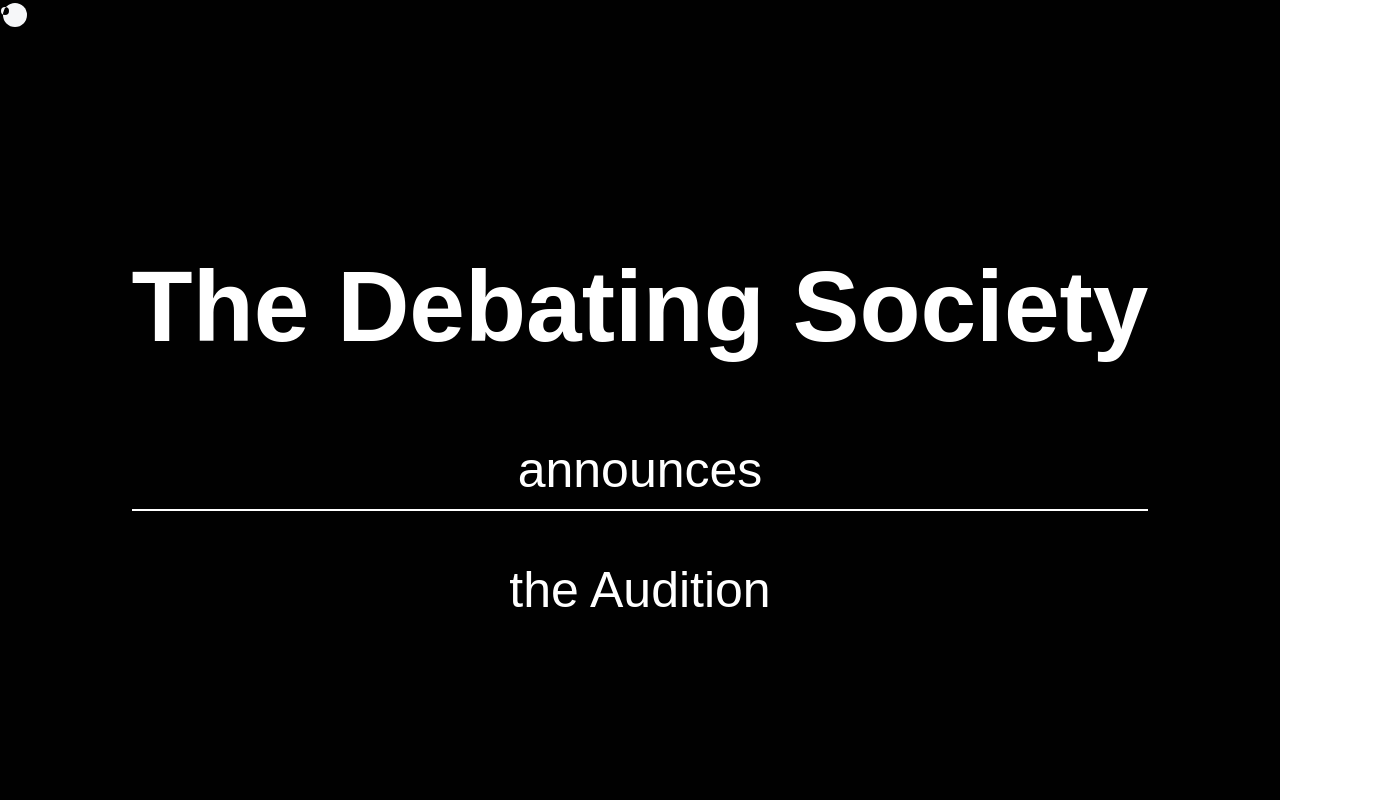
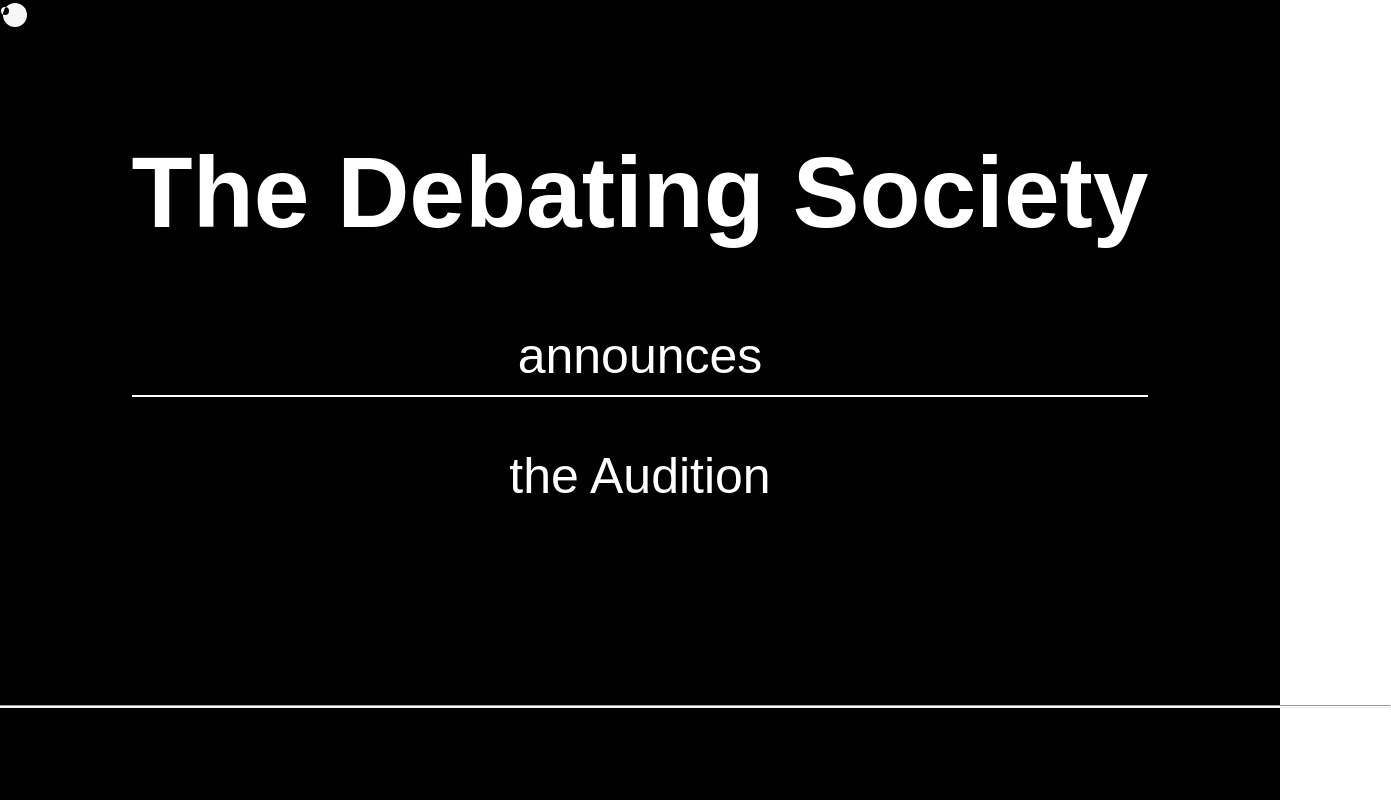
Before and after one commit to dipayandas24/AuditionDS, a React (Create React App) app in the folder frontend/: page / in a window 1280 px wide. Shown: the whole page, 1391 px wide, since content can reach past the window. Built offline with nearby package versions, Linux system fonts and the light colour scheme.

Commit message:
Horiozontal Line

```diff
--- a/frontend/package.json
+++ b/frontend/package.json
@@ -11,7 +11,7 @@
     "react-dom": "^18.2.0",
     "react-router-dom": "^6.21.2",
     "react-scripts": "5.0.1",
-    "sass": "^1.69.7",
+    "sass": "^1.70.0",
     "web-vitals": "^2.1.4"
   },
   "scripts": {
--- a/frontend/src/Pages/Landing/Landing.jsx
+++ b/frontend/src/Pages/Landing/Landing.jsx
@@ -69,6 +69,9 @@ const Landing = () => {
           <p className="description">announces</p>
           <a className="hoverable">the Audition</a>
         </div>
+        <div className="content-wrapper">
+           <hr  className='bar'/>
+        </div>
       </div>
     </div>
   );
--- a/frontend/src/Pages/Landing/Landing.scss
+++ b/frontend/src/Pages/Landing/Landing.scss
@@ -43,12 +43,26 @@
     font-family: $fontB;
     font-size: 50px;
     display: flex;
+    flex-direction: column;
     justify-content: center;
     align-items: center;
 
     .content-wrapper {
       text-align: center;
     }
+    .bar {
+      margin-top: 200px;
+      width: 1500px;
+      height: 1px;
+     background-color: white;
+     animation-name: example;
+     animation-duration: 2s;
+}
+
+@keyframes example {
+  from {width: 10px;}
+  to {width: 1500px;}
+}
   }
 }
 
```
Also changed, not shown: 1 other file (tests, documents, lock files or other folders).
